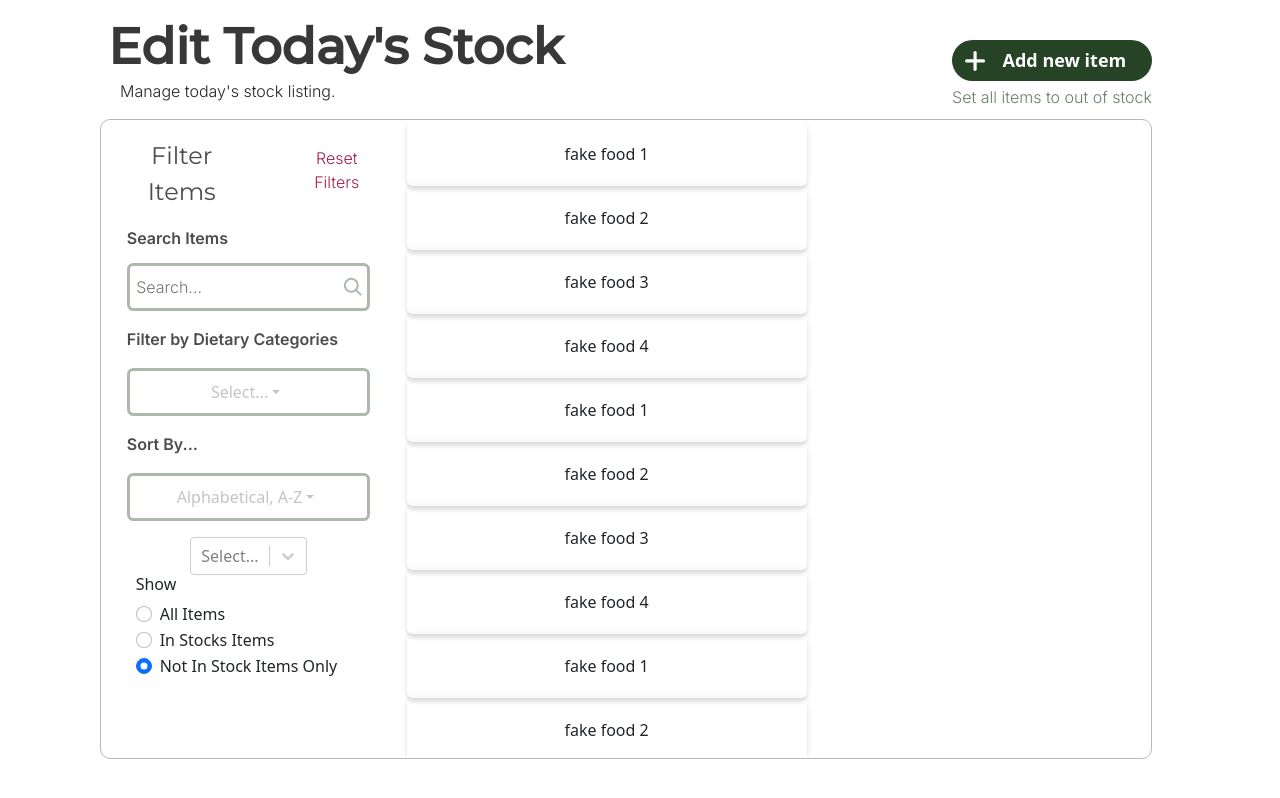
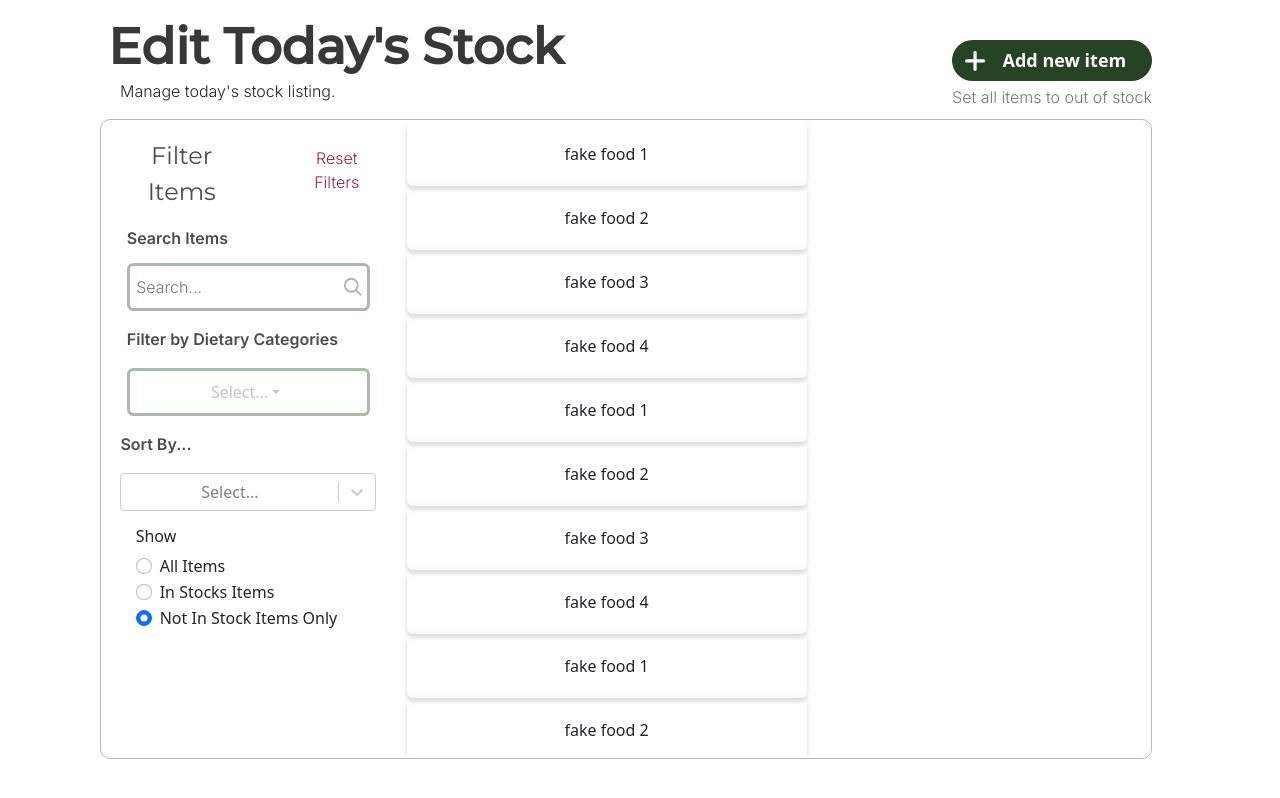
Before and after one commit to codebase-berkeley/berkeley-food-pantry, a React (Create React App) app in the folder client/: page / in a window 1280 px wide. Built offline with nearby package versions, Linux system fonts and the light colour scheme.

Commit message:
added dropdown menu

```diff
--- a/client/src/stock_listing_user.css
+++ b/client/src/stock_listing_user.css
@@ -111,8 +111,20 @@ p#filterControlLabel {
 }
 .custom-dropdown {
     padding-top: 1px;
+    /* border-color: #ACB9AC;
+    color: #C4C4C4;
+    border: solid #ACB9AC;
+    background-color: white;
+    border-radius: .5vw;
+    padding-left: .5vw;
+    height: 6vh;
+    width: 19vw;
+    font-weight: 400; */
 
 }
+
+
+
 .custom-dropdown .custom-toggle {
     border-color: #ACB9AC;
     color: #C4C4C4;
@@ -124,7 +136,9 @@ p#filterControlLabel {
     width: 19vw;
     font-weight: 400;
 }
-.custom-dropdown .custom-toggle:hover{
+
+
+/* .custom-dropdown .custom-toggle:hover{
     background-color: white;
     border-color: #ACB9AC;
     border: solid #ACB9AC;
@@ -140,13 +154,13 @@ p#filterControlLabel {
     border-color: #ACB9AC;
     color: #C4C4C4;
     width: 250px;
-}
+} */
 /* need to add on-click behavior */
-.custom-dropdown .custom-menu {
+/* .custom-dropdown .custom-menu {
     background-color: white;
     border-color: #ACB9AC;
     width: 250px;
-}
+} */
 
 
 .filterItemControls {
--- a/client/src/stock_listing_user.js
+++ b/client/src/stock_listing_user.js
@@ -17,6 +17,26 @@ const options = [
     { value: 'vanilla', label: 'Beverages' }
   ]
 const animatedComponents = makeAnimated();
+const customStyles = {
+    option: (provided, state) => ({ // menu dropdown
+      ...provided,
+    //   borderBottom: '1px dotted pink',
+    //   color: state.isSelected ? 'red' : 'blue',
+    //   padding: 20,
+    }),
+    control: (provided, state) => ({
+      // none of react-select's styles are passed to <Control />
+      ...provided,
+      width: '20vw',
+    }),
+    multiValue: (provided, state) => {
+      const opacity = state.isDisabled ? 0.5 : 1;
+      const transition = 'opacity 300ms';
+
+      return { ...provided, opacity, transition, borderRadius: '20px', paddingLeft: '5px', paddingRight: '5px'
+    };
+    }
+  }
 
 function StockListingUser() {
     return (
@@ -83,7 +103,17 @@ function StockListingUser() {
                         <div className = "sort-by">
                             <p id="filterControlLabel">Sort By...</p>
                             <div className = "custom-dropdown">
-                            <Dropdown>
+                                <Select
+                                    styles = {customStyles}
+                                    closeMenuOnSelect={false}
+                                    components={animatedComponents}
+                                    // defaultValue={[options[0], options[1]]}
+                                    isMulti
+                                    options={options}
+
+                                />
+
+                            {/* <Dropdown>
                                 <Dropdown.Toggle className = "custom-toggle" variant="success" id = "sortby-dropdown">
                                     Alphabetical, A-Z
                                 </Dropdown.Toggle>
@@ -93,10 +123,10 @@ function StockListingUser() {
                                     <Dropdown.Item>Most Recently Added</Dropdown.Item>
                                     <Dropdown.Item>Most Recently Updated</Dropdown.Item>
                                 </Dropdown.Menu>
-                            </Dropdown>
+                            </Dropdown> */}
                             </div>
                         </div>
-                        <div>
+                        {/* <div className = "sort-by">
                             <Select
                                 closeMenuOnSelect={false}
                                 components={animatedComponents}
@@ -106,7 +136,7 @@ function StockListingUser() {
 
                             />
 
-                        </div>
+                        </div> */}
 
 
                         {/* Radio button code - ended up just changing the code. nNo clude what it means tho :))) */}
```
